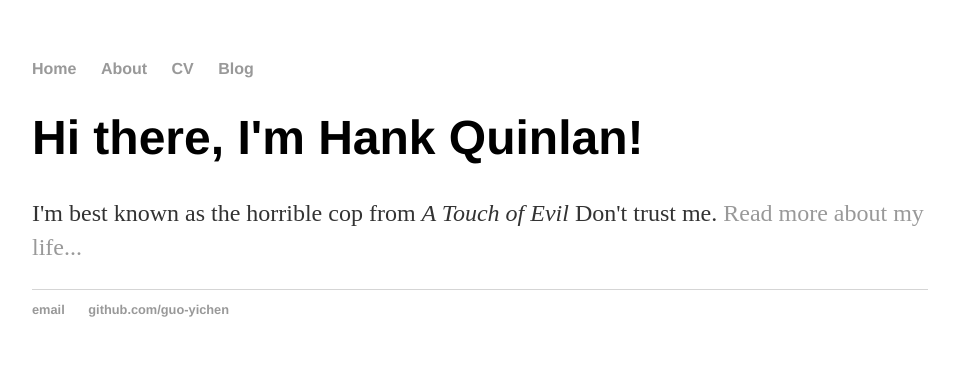
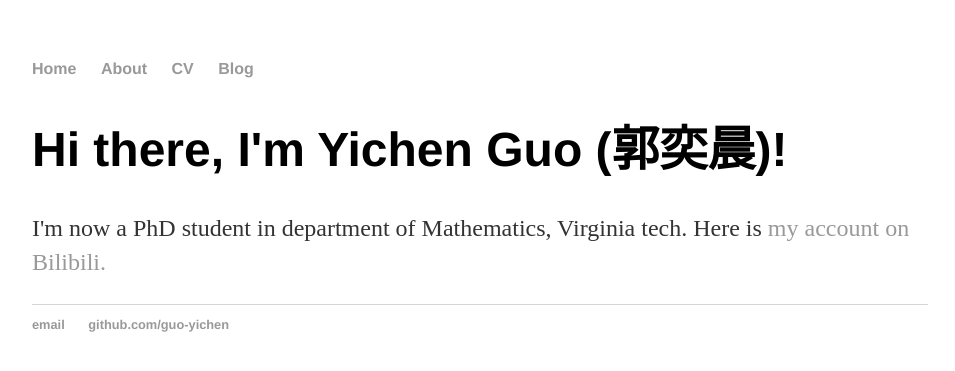
Before and after one commit to guo-yichen/guo-yichen.github.io, a Jekyll site: the page built from index.html, in a window 1280 px wide. Shown: the top 371 px of the page, without its empty margins (160-1115 px from the left). Built offline with Jekyll 4.4.1, drawn with Linux system fonts in a browser that asks for light colours.

Commit message:
Update index.html

```diff
--- a/index.html
+++ b/index.html
@@ -3,6 +3,7 @@ layout: default
 title: Hank Quinlan, Horrible Cop
 ---
 <div class="blurb">
-	<h1>Hi there, I'm Hank Quinlan!</h1>
-	<p>I'm best known as the horrible cop from <em>A Touch of Evil</em> Don't trust me. <a href="/about">Read more about my life...</a></p>
+	<h1>Hi there, I'm Yichen Guo (郭奕晨)!</h1>
+	<p>I'm now a PhD student in department of Mathematics, Virginia tech.
+		Here is  <a href="https://space.bilibili.com/85900181?spm_id_from=333.1007.0.0">my account on Bilibili.</a></p>
 </div><!-- /.blurb -->
```
